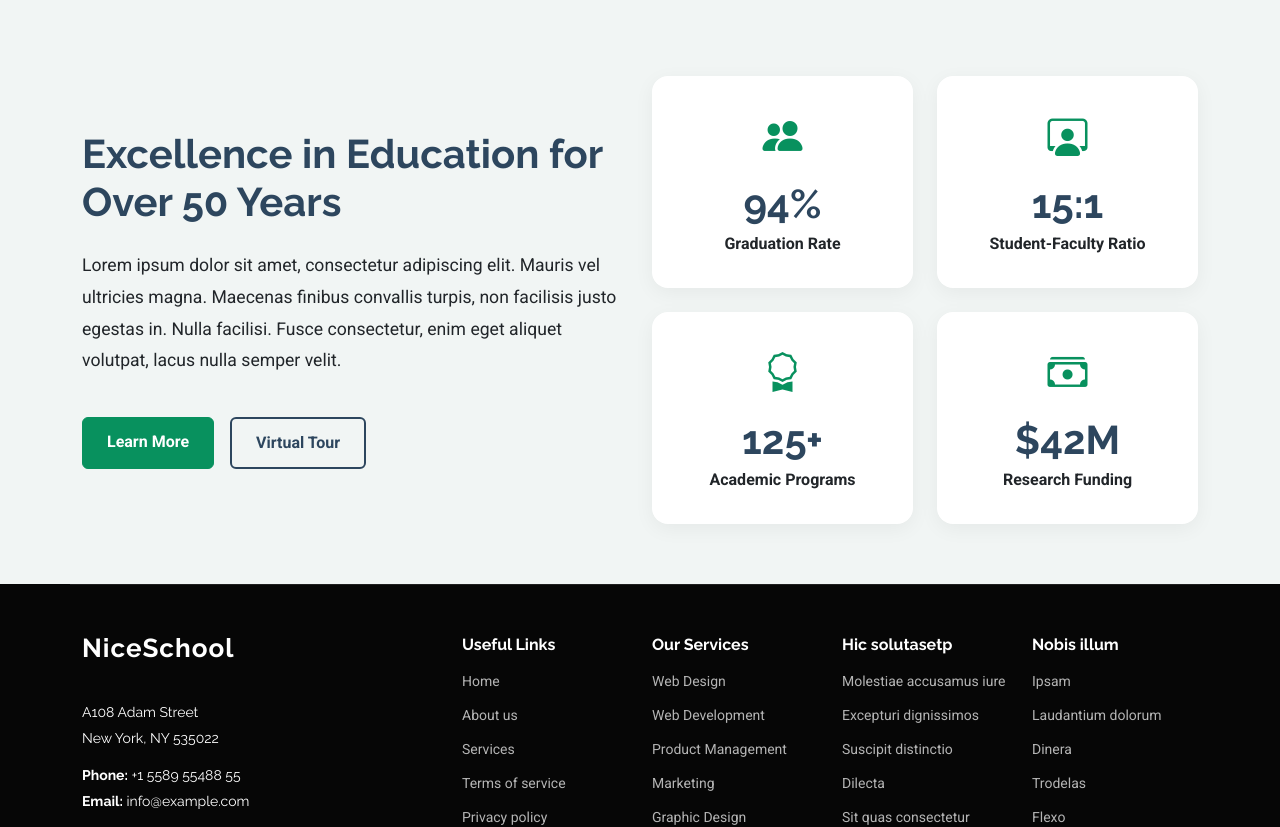
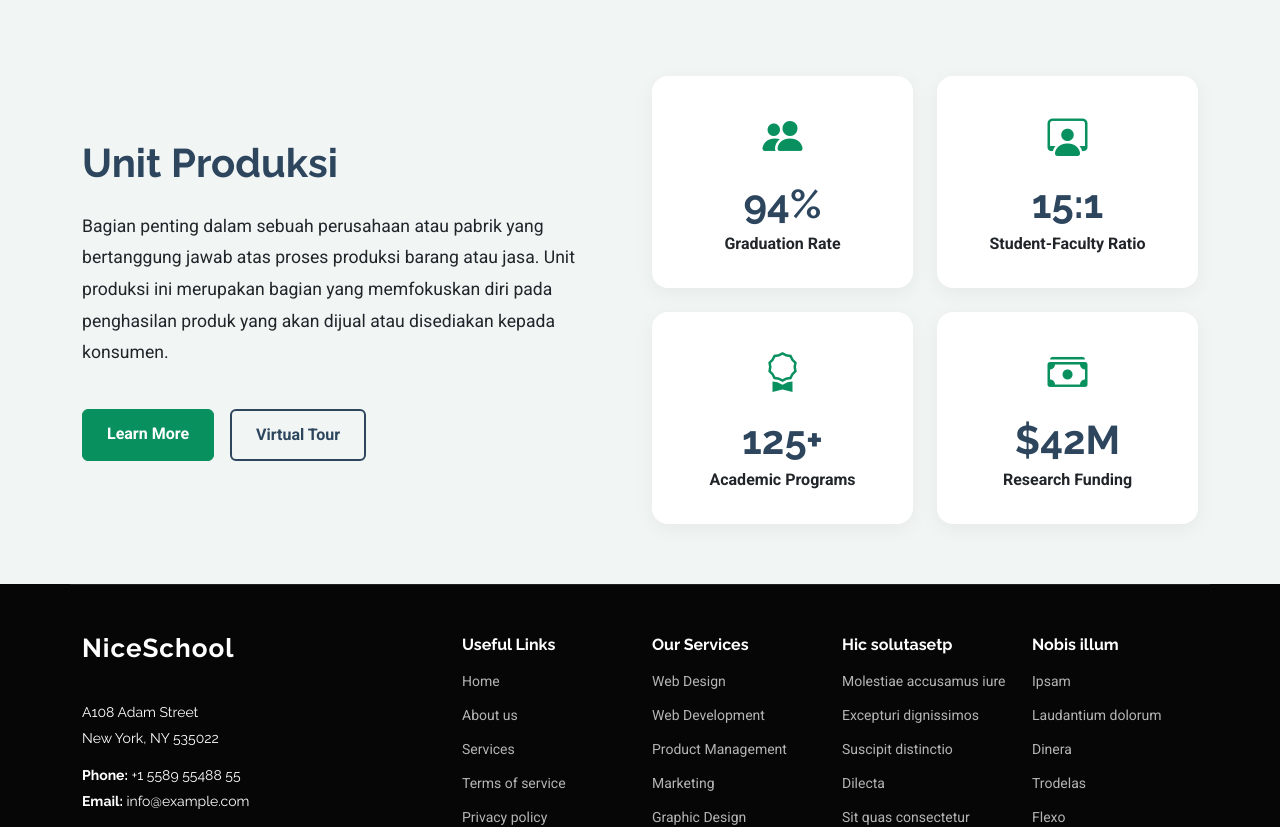
Before and after one commit to iLuviee/abcde, a plain HTML site: page index.html in a window 1280 px wide. Shown: the part 3380-4207 px from the top of the page. Drawn offline with Linux system fonts and the light colour scheme.

Commit message:
Add files via upload

```diff
--- a/index.html
+++ b/index.html
@@ -682,8 +682,8 @@
         <div class="row">
           <div class="col-lg-6">
             <div class="stats-overview" data-aos="fade-right" data-aos-delay="200">
-              <h2 class="stats-title">Excellence in Education for Over 50 Years</h2>
-              <p class="stats-description">Lorem ipsum dolor sit amet, consectetur adipiscing elit. Mauris vel ultricies magna. Maecenas finibus convallis turpis, non facilisis justo egestas in. Nulla facilisi. Fusce consectetur, enim eget aliquet volutpat, lacus nulla semper velit.</p>
+              <h2 class="stats-title">Unit Produksi</h2>
+              <p class="stats-description">Bagian penting dalam sebuah perusahaan atau pabrik yang bertanggung jawab atas proses produksi barang atau jasa. Unit produksi ini merupakan bagian yang memfokuskan diri pada penghasilan produk yang akan dijual atau disediakan kepada konsumen.</p>
               <div class="stats-cta">
                 <a href="#" class="btn btn-primary">Learn More</a>
                 <a href="#" class="btn btn-outline">Virtual Tour</a>
```
